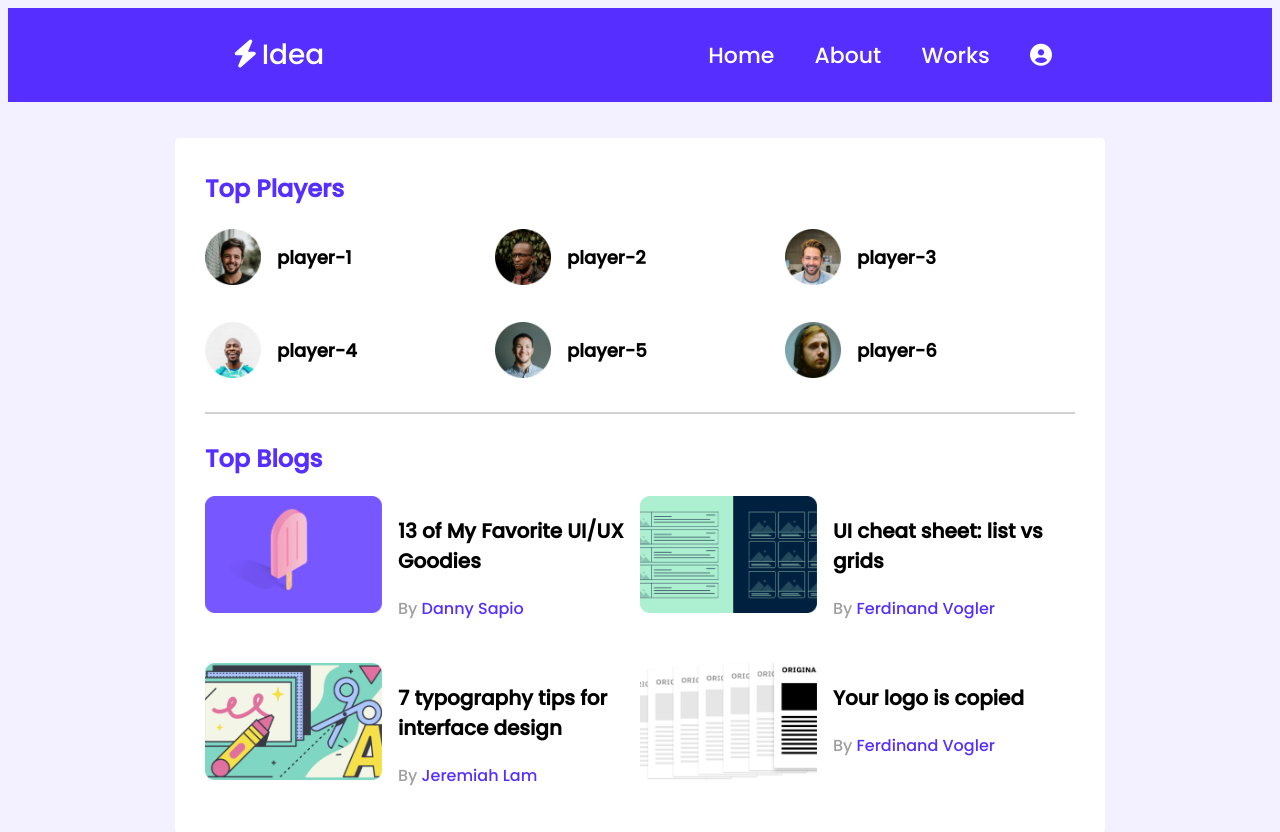
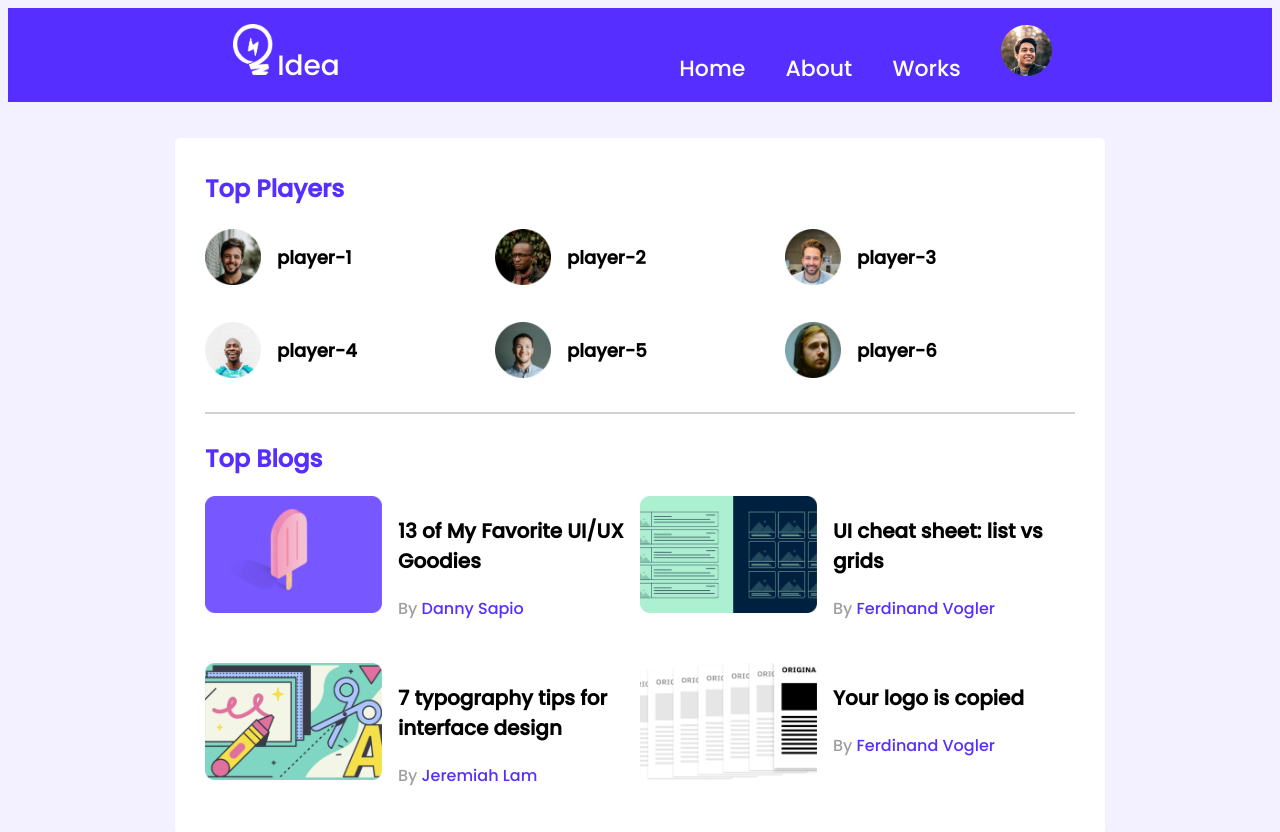
Before and after one commit to TitasKanti/leader-board-css3, a plain HTML site: page index.html in a window 1280 px wide. Shown: the top 832 px of the page. Drawn offline with Linux system fonts and the light colour scheme.

Commit message:
icon update

```diff
--- a/index.html
+++ b/index.html
@@ -15,14 +15,14 @@
     <header>
         <nav>
             <span class="nav-part1">
-                <a href=""><i class="fas fa-bolt"></i></a>
+                <a href=""><img src="images/icons/logo.png" alt="" width="40px" height="51px"></a>
                 <a href="">Idea</a>
             </span>
             <span class="nav-part2">
                 <a href="">Home</a>
                 <a href="">About</a>
                 <a href="">Works</a>
-                <a href=""><i class="fas fa-user-circle"></i></a>
+                <a href=""><img src="images/icons/profile.png" alt="" width="51px" height="51px"></a>
             </span>
         </nav>
     </header>
```
